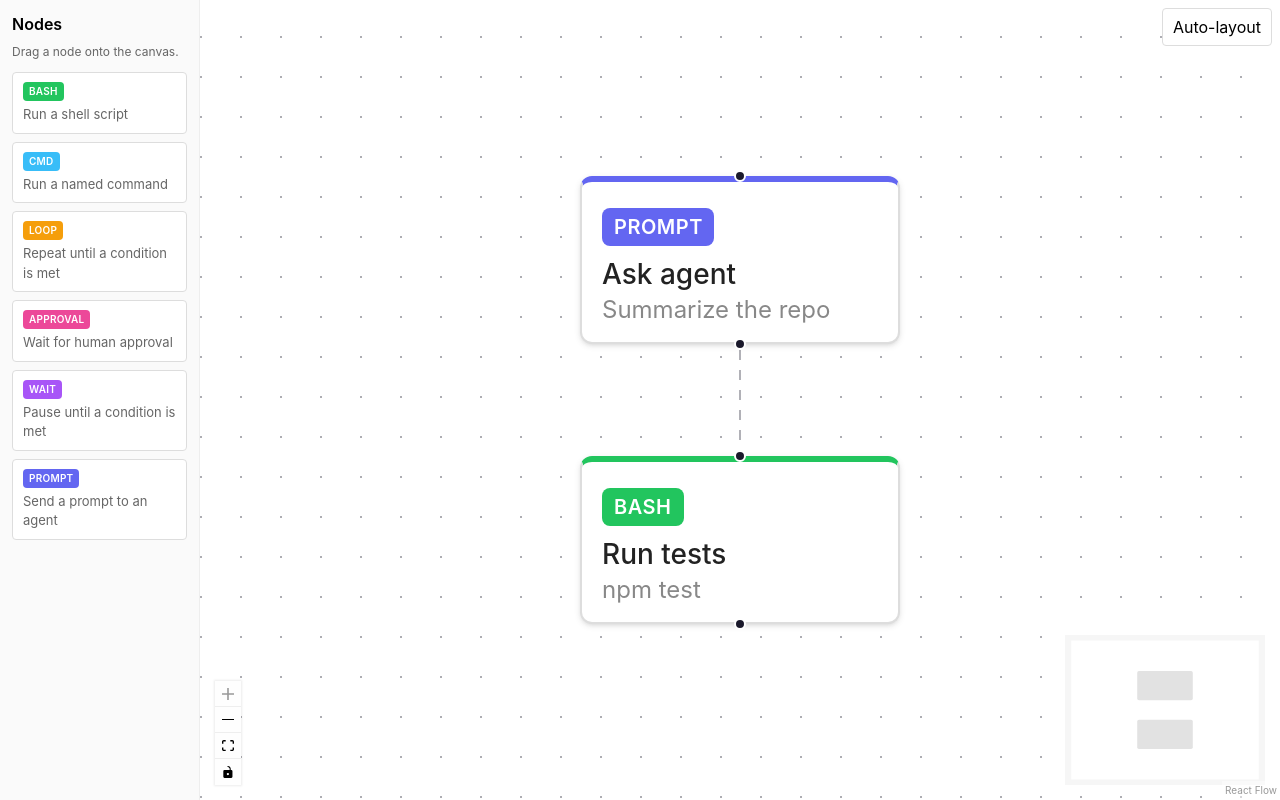
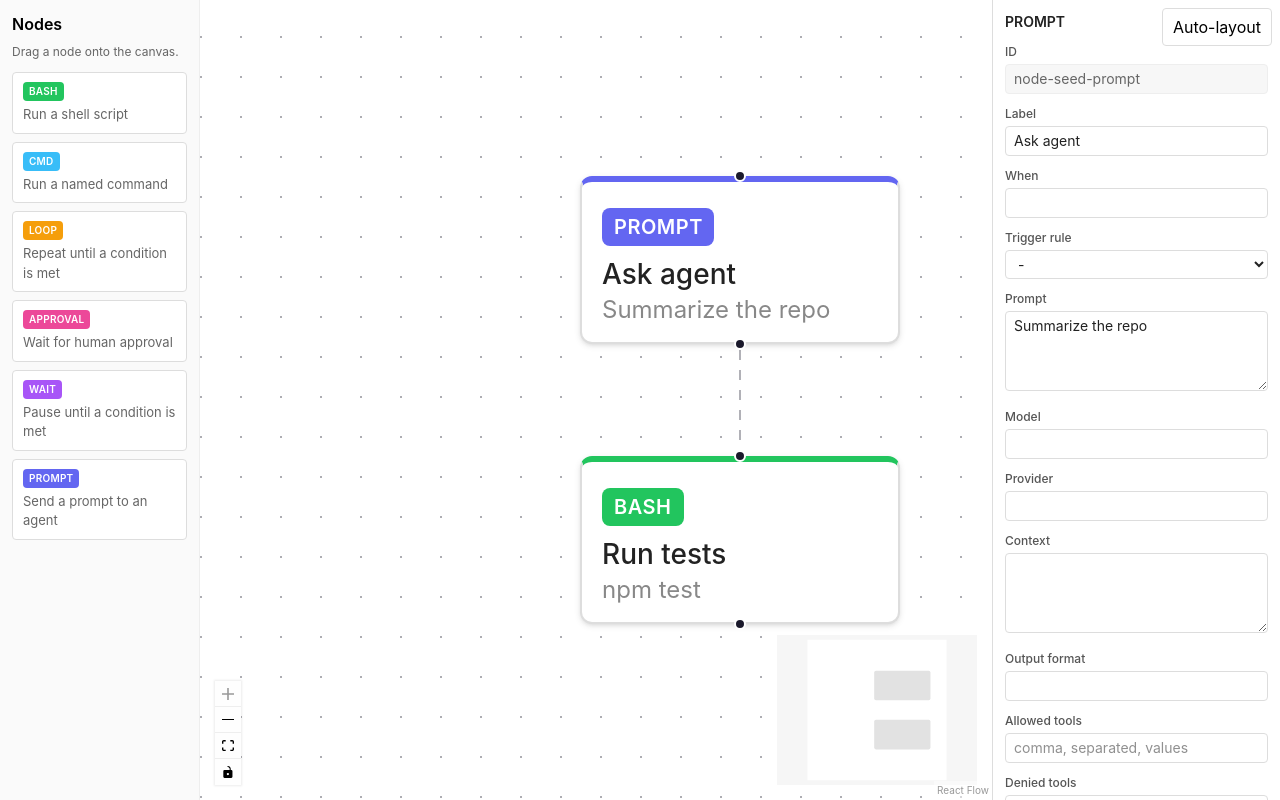
Before and after one commit to tbrandenburg/flow-studio, a React (Vite) app: page / in a window 1280 px wide. Both pictures are taken after a click on the element 740 px from the left and 176 px from the top of the page. Built offline with nearby package versions, Linux system fonts and the light colour scheme.

Commit message:
feat(M4): registry-driven node inspector panel

```diff
--- a/src/App.tsx
+++ b/src/App.tsx
@@ -18,10 +18,12 @@ import {
 import "@xyflow/react/dist/style.css";
 
 import { WorkflowNode } from "./components/WorkflowNode";
+import { NodeInspector } from "./components/NodeInspector";
 import { DnDProvider, useDnD } from "./dnd-context";
 import { Sidebar } from "./components/Sidebar";
 import { getKind, type FieldSpec } from "./workflow/kinds";
 import { layoutWithDagre } from "./workflow/layout";
+import { useNodeSelection } from "./hooks/useNodeSelection";
 import type { WorkflowFlowNode, WorkflowNodeData } from "./workflow/types";
 
 const NODE_TYPES = { workflowNode: WorkflowNode } satisfies NodeTypes;
@@ -83,6 +85,11 @@ function Flow() {
   const [paletteOpen, setPaletteOpen] = useState(false);
   const { screenToFlowPosition, fitView } = useReactFlow();
   const [dndKindId] = useDnD();
+
+  const { selectedNode, onNodeClick, onPaneClick, onFieldChange } = useNodeSelection(
+    nodes,
+    setNodes,
+  );
 
   const onAutoLayout = useCallback(() => {
     setNodes((currentNodes) => layoutWithDagre(currentNodes, edges));
@@ -170,6 +177,8 @@ function Flow() {
           onEdgesChange={onEdgesChange}
           onConnect={onConnect}
           onEdgeDoubleClick={onEdgeDoubleClick}
+          onNodeClick={onNodeClick}
+          onPaneClick={onPaneClick}
           onDrop={onDrop}
           onDragOver={onDragOver}
           deleteKeyCode={["Backspace", "Delete"]}
@@ -180,6 +189,9 @@ function Flow() {
           <Controls />
         </ReactFlow>
       </div>
+      {selectedNode ? (
+        <NodeInspector node={selectedNode} onFieldChange={onFieldChange} />
+      ) : null}
     </div>
   );
 }
--- /dev/null
+++ b/src/components/FieldRenderer.tsx
@@ -0,0 +1,89 @@
+import type { FieldSpec } from "../workflow/kinds";
+
+const inputClass =
+  "nodrag w-full rounded border border-[#ddd] px-2 py-1 text-sm text-[#222] focus:border-[#888] focus:outline-none";
+
+function stringListToText(value: unknown): string {
+  return Array.isArray(value) ? value.join(", ") : "";
+}
+
+function textToStringList(text: string): string[] {
+  return text
+    .split(",")
+    .map((item) => item.trim())
+    .filter((item) => item.length > 0);
+}
+
+export interface FieldRendererProps {
+  field: FieldSpec;
+  value: unknown;
+  onChange: (value: unknown) => void;
+}
+
+export function FieldRenderer({ field, value, onChange }: FieldRendererProps) {
+  if (field.type === "text") {
+    return (
+      <input
+        className={inputClass}
+        type="text"
+        value={typeof value === "string" ? value : ""}
+        placeholder={field.placeholder}
+        onChange={(event) => onChange(event.target.value)}
+      />
+    );
+  }
+
+  if (field.type === "textarea") {
+    return (
+      <textarea
+        className={`${inputClass} min-h-[80px] resize-y${field.mono ? " font-mono" : ""}`}
+        value={typeof value === "string" ? value : ""}
+        placeholder={field.placeholder}
+        onChange={(event) => onChange(event.target.value)}
+      />
+    );
+  }
+
+  if (field.type === "number") {
+    return (
+      <input
+        className={inputClass}
+        type="number"
+        min={field.min}
+        max={field.max}
+        value={typeof value === "number" ? value : ""}
+        onChange={(event) => {
+          const raw = event.target.value;
+          onChange(raw === "" ? undefined : Number(raw));
+        }}
+      />
+    );
+  }
+
+  if (field.type === "select") {
+    return (
+      <select
+        className={inputClass}
+        value={typeof value === "string" ? value : ""}
+        onChange={(event) => onChange(event.target.value)}
+      >
+        <option value="">-</option>
+        {field.options.map((option) => (
+          <option key={option} value={option}>
+            {option}
+          </option>
+        ))}
+      </select>
+    );
+  }
+
+  return (
+    <input
+      className={inputClass}
+      type="text"
+      defaultValue={stringListToText(value)}
+      placeholder={field.placeholder ?? "comma, separated, values"}
+      onBlur={(event) => onChange(textToStringList(event.target.value))}
+    />
+  );
+}
--- /dev/null
+++ b/src/components/NodeInspector.tsx
@@ -0,0 +1,88 @@
+import { getKind } from "../workflow/kinds";
+import type { WorkflowFlowNode } from "../workflow/types";
+import { FieldRenderer } from "./FieldRenderer";
+
+const TRIGGER_RULE_OPTIONS = ["all_success", "all_done", "any_success"] as const;
+
+const inputClass =
+  "nodrag w-full rounded border border-[#ddd] px-2 py-1 text-sm text-[#222] focus:border-[#888] focus:outline-none";
+const labelClass = "mb-1 block text-xs font-medium text-[#555]";
+
+export interface NodeInspectorProps {
+  node: WorkflowFlowNode;
+  onFieldChange: (nodeId: string, key: string, value: unknown) => void;
+}
+
+export function NodeInspector({ node, onFieldChange }: NodeInspectorProps) {
+  const kind = getKind(node.data.kind);
+  const data = node.data;
+
+  const setField = (key: string, value: unknown) => {
+    onFieldChange(node.id, key, value);
+  };
+
+  return (
+    <div className="h-full w-72 shrink-0 overflow-y-auto border-l border-[#ddd] bg-white p-3">
+      <h2 className="mb-3 text-sm font-semibold text-[#222]">{kind.badge}</h2>
+
+      <div className="mb-3">
+        <label className={labelClass}>ID</label>
+        <div className="rounded border border-[#eee] bg-[#f7f7f7] px-2 py-1 text-sm text-[#666]">
+          {data.id}
+        </div>
+      </div>
+
+      <div className="mb-3">
+        <label className={labelClass}>Label</label>
+        <input
+          className={inputClass}
+          type="text"
+          value={data.label}
+          onChange={(event) => setField("label", event.target.value)}
+        />
+      </div>
+
+      <div className="mb-3">
+        <label className={labelClass}>When</label>
+        <input
+          className={inputClass}
+          type="text"
+          value={data.when ?? ""}
+          onChange={(event) => setField("when", event.target.value)}
+        />
+      </div>
+
+      <div className="mb-3">
+        <label className={labelClass}>Trigger rule</label>
+        <select
+          className={inputClass}
+          value={data.trigger_rule ?? ""}
+          onChange={(event) =>
+            setField(
+              "trigger_rule",
+              event.target.value === "" ? undefined : event.target.value,
+            )
+          }
+        >
+          <option value="">-</option>
+          {TRIGGER_RULE_OPTIONS.map((option) => (
+            <option key={option} value={option}>
+              {option}
+            </option>
+          ))}
+        </select>
+      </div>
+
+      {kind.fields.map((field) => (
+        <div className="mb-3" key={field.name}>
+          <label className={labelClass}>{field.label}</label>
+          <FieldRenderer
+            field={field}
+            value={data[field.name]}
+            onChange={(value) => setField(field.name, value)}
+          />
+        </div>
+      ))}
+    </div>
+  );
+}
--- /dev/null
+++ b/src/hooks/useNodeSelection.ts
@@ -0,0 +1,45 @@
+import { useCallback, useMemo, useState } from "react";
+import type { NodeMouseHandler } from "@xyflow/react";
+import type { WorkflowFlowNode } from "../workflow/types";
+
+export interface UseNodeSelectionResult {
+  selectedNode: WorkflowFlowNode | null;
+  onNodeClick: NodeMouseHandler;
+  onPaneClick: () => void;
+  onFieldChange: (nodeId: string, key: string, value: unknown) => void;
+}
+
+export function useNodeSelection(
+  nodes: WorkflowFlowNode[],
+  setNodes: (
+    updater: (currentNodes: WorkflowFlowNode[]) => WorkflowFlowNode[],
+  ) => void,
+): UseNodeSelectionResult {
+  const [selectedNodeId, setSelectedNodeId] = useState<string | null>(null);
+
+  const selectedNode = useMemo(
+    () => nodes.find((node) => node.id === selectedNodeId) ?? null,
+    [nodes, selectedNodeId],
+  );
+
+  const onNodeClick: NodeMouseHandler = useCallback((_event, node) => {
+    setSelectedNodeId(node.id);
+  }, []);
+
+  const onPaneClick = useCallback(() => {
+    setSelectedNodeId(null);
+  }, []);
+
+  const onFieldChange = useCallback(
+    (nodeId: string, key: string, value: unknown) => {
+      setNodes((currentNodes) =>
+        currentNodes.map((node) =>
+          node.id === nodeId ? { ...node, data: { ...node.data, [key]: value } } : node,
+        ),
+      );
+    },
+    [setNodes],
+  );
+
+  return { selectedNode, onNodeClick, onPaneClick, onFieldChange };
+}
```
Also changed, not shown: 1 other file (tests, documents, lock files or other folders).
